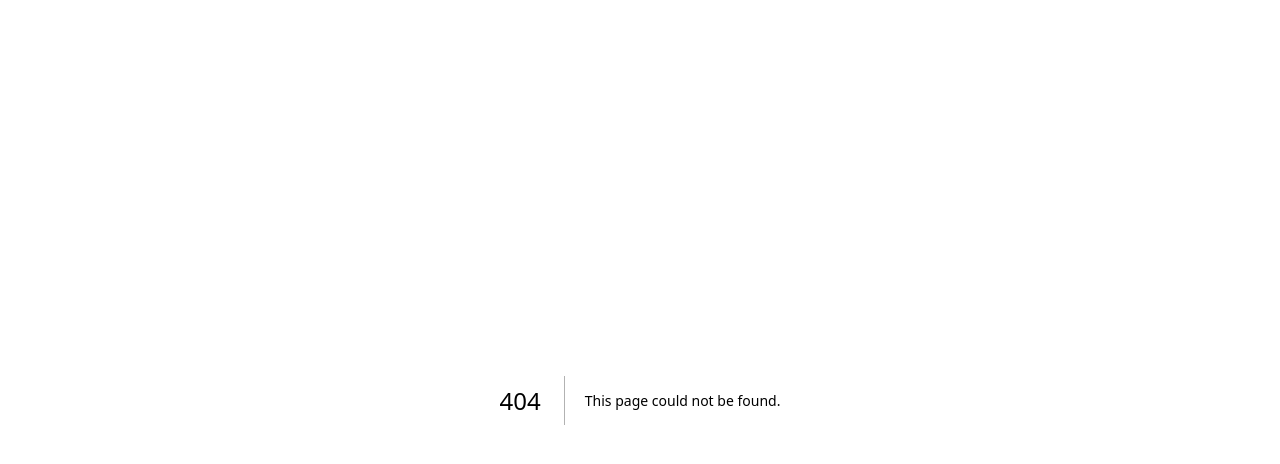
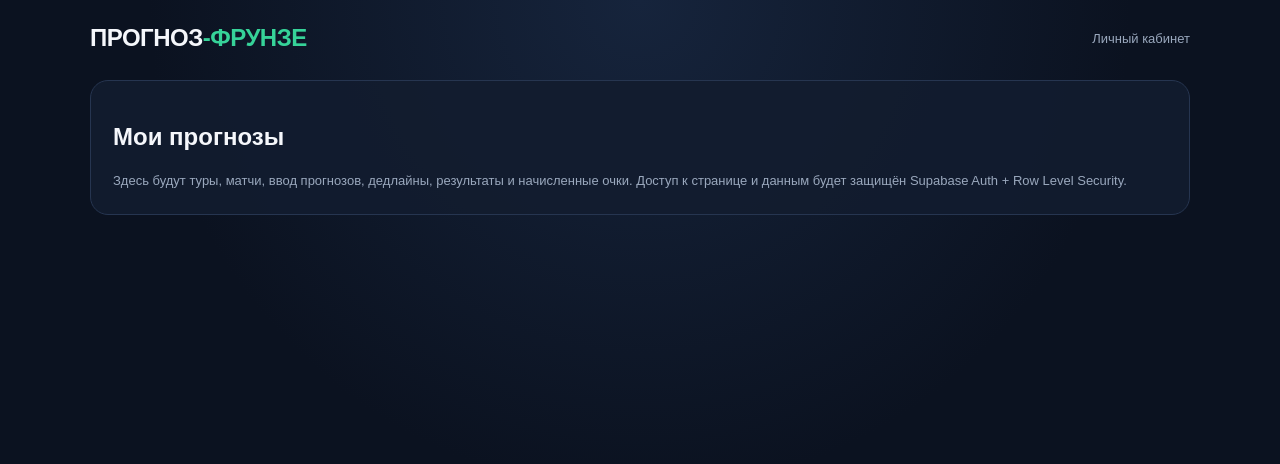
Before and after one commit to romankumpankr-spec/prognoz-frunze, a Next.js app: page /dashboard in a window 1280 px wide. Before the commit this address had no page. Shown: the top 464 px of the page. Built offline with nearby package versions, Linux system fonts and the light colour scheme.

Commit message:
Add dashboard shell

```diff
--- /dev/null
+++ b/app/dashboard/page.tsx
@@ -0,0 +1,19 @@
+export default function DashboardPage() {
+  return (
+    <main className="page">
+      <div className="container">
+        <header className="header">
+          <div className="logo">ПРОГНОЗ<span>-ФРУНЗЕ</span></div>
+          <div className="badge">Личный кабинет</div>
+        </header>
+        <section className="card">
+          <h1>Мои прогнозы</h1>
+          <p className="badge" style={{ lineHeight: 1.6 }}>
+            Здесь будут туры, матчи, ввод прогнозов, дедлайны, результаты и начисленные очки.
+            Доступ к странице и данным будет защищён Supabase Auth + Row Level Security.
+          </p>
+        </section>
+      </div>
+    </main>
+  );
+}
```
